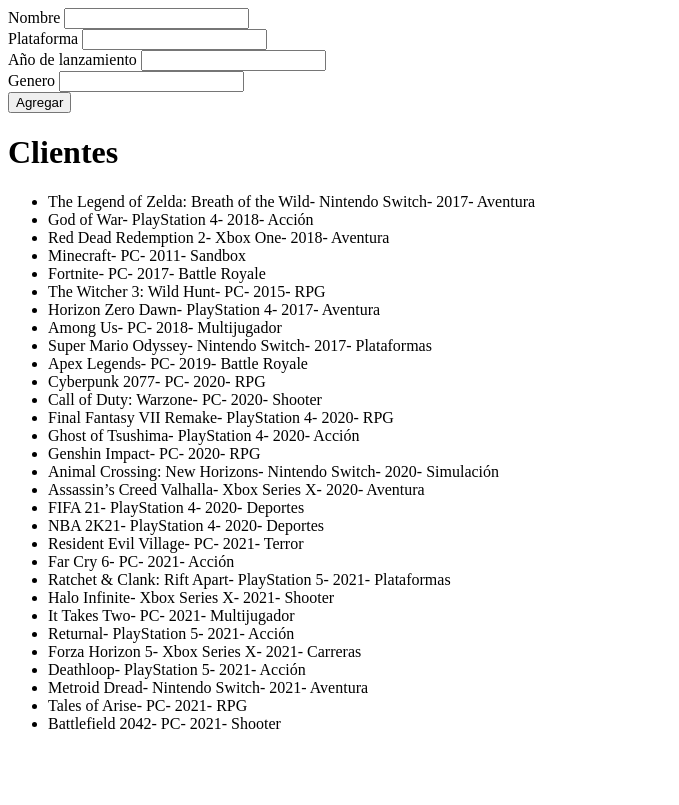
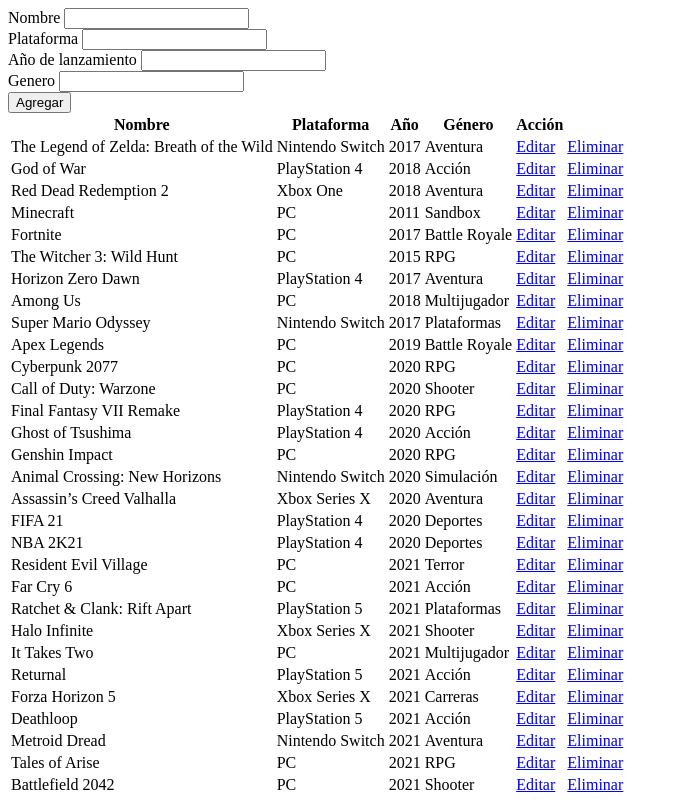
Before and after one commit to hectorvidalsoto-cmd/DWCS_Ejercicios, a PHP site: page /ejercicios/actividad_1.3/videojuegos_alta.php in a window 1280 px wide. Shown: the whole page, without its empty margins (0-679 px from the left). Before the commit the page ends 729 px from the top, so only its background shows below. Run offline with PHP 8.4, Linux system fonts and the light colour scheme; data comes from the database, SQL or seed files in the repository.

Commit message:
ejercicios en progreso

```diff
--- a/UD1/src/ejercicios/actividad_1.3/listar.php
+++ b/UD1/src/ejercicios/actividad_1.3/listar.php
@@ -12,8 +12,8 @@
             <th>Nombre</th>
             <th>Plataforma</th>
             <th>Año</th>
-            <th>Nombre</th>
             <th>Género</th>
+            <th>Acción</th>
         </tr>
         <!-- Datos de ejemplo. Tiene que ser dinámico -->
         <tr>
--- a/UD1/src/ejercicios/actividad_1.3/practicas_funciones.php
+++ b/UD1/src/ejercicios/actividad_1.3/practicas_funciones.php
@@ -18,6 +18,7 @@ function getConexion()
  */
 function addUsuario(string $nombre, string $apellido1, string $apellido2, string $nic, string $email, string $contrasena)
 {
+    $contrasena = hash('sha256', $contrasena);
     $sql = "INSERT INTO usuarios(nombre, apellido1, apellido2, nic, email, contraseña) VALUES ('$nombre','$apellido1','$apellido2','$nic','$email','$contrasena')";
     $conexion = getConexion();
     echo "Consulta ejecutada: <br><span>$sql</span><br>";
@@ -47,6 +48,7 @@ function validar (string $nic, string $password) {
     $toret = [];
     $conexion = getConexion();
 
+    $password = hash('sha256', $password);
     $sql = "SELECT nic, contraseña FROM usuarios WHERE nic = '$nic' and contraseña = '$password'";
     $resultado = $conexion->query($sql);
     $toret = $resultado->fetch();
--- a/UD1/src/ejercicios/actividad_1.3/videojuegos_alta.php
+++ b/UD1/src/ejercicios/actividad_1.3/videojuegos_alta.php
@@ -8,7 +8,7 @@
 </head>
 
 <body>
-    <form action="videojuegos_login.php" method="post">
+    <form action="videojuegos_alta.php" method="post">
         <label for="nombre">Nombre</label>
         <input type="text" name="nombre" required><br>
         <label for="plataforma">Plataforma</label>
@@ -29,11 +29,25 @@
     $videojuego = getVideojuego();
     if(count($videojuego)>0){
 
-        echo "<h1>Clientes</h1><ul>";
+        echo "<table>
+        <tr>
+            <th>Nombre</th>
+            <th>Plataforma</th>
+            <th>Año</th>
+            <th>Género</th>
+            <th>Acción</th>
+        </tr>";
         foreach($videojuego as $videojuego){
-            echo "<li>".$videojuego["nombre"]."- ".$videojuego["plataforma"]."- ".$videojuego["anio_lanzamiento"]."- ".$videojuego["genero"]."</li>";
+            echo "<tr>
+            <td>",$videojuego["nombre"],"</td>
+            <td>",$videojuego["plataforma"],"</td>
+            <td>",$videojuego["anio_lanzamiento"],"</td>
+            <td>",$videojuego["genero"],"</td>
+            <td><a href=\"altamodificacion.php?id=3\">Editar</a></td>
+            <td><a href=\"eliminar.php?id=3\">Eliminar</a></td>
+        </tr>";
         }
-        echo "</ul>";
+        echo "</table>";
     }
     ?>
 
```
